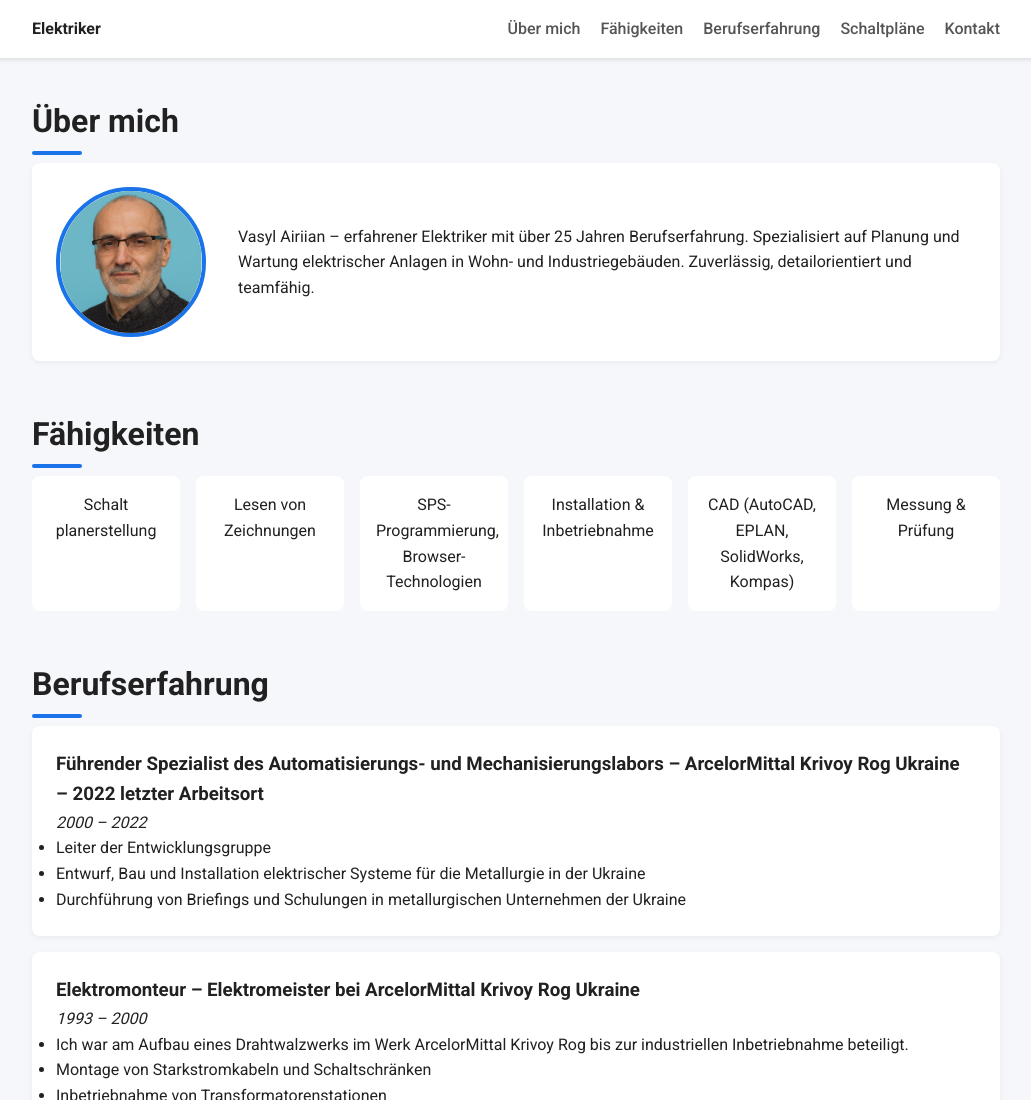
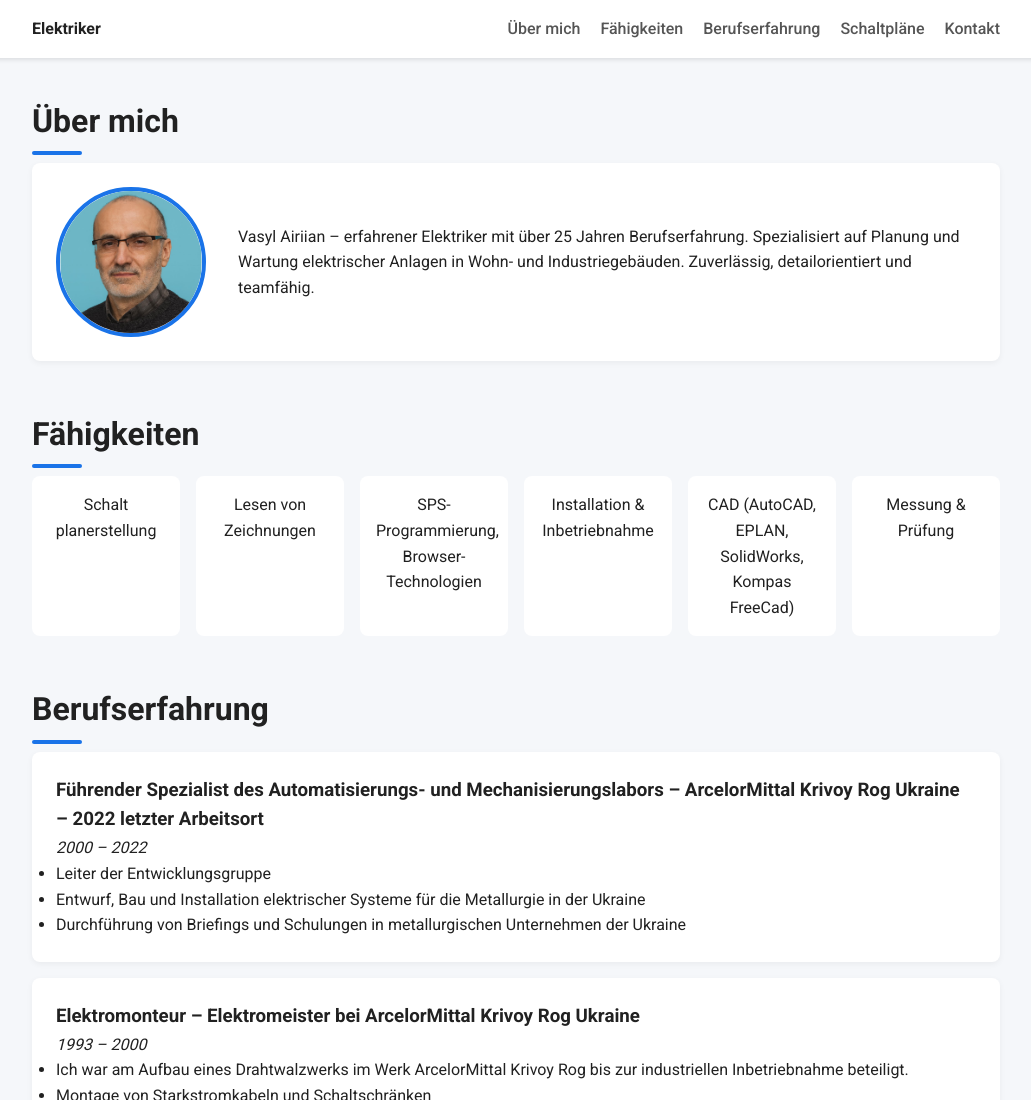
Before and after one commit to Reshayri/resumeOffingen, a plain HTML site: page index.html in a window 1280 px wide. Shown: the top 1100 px of the page, without its empty margins (124-1155 px from the left). Drawn offline with Linux system fonts and the light colour scheme; a small style sheet from the web is missing.

Commit message:
Update index.html

```diff
--- a/index.html
+++ b/index.html
@@ -49,7 +49,7 @@
         <div class="skill">Lesen von Zeichnungen</div>
         <div class="skill">SPS-Programmierung, Browser-Technologien </div>
         <div class="skill">Installation & Inbetriebnahme</div>
-        <div class="skill">CAD (AutoCAD, EPLAN, SolidWorks, Kompas)</div>
+        <div class="skill">CAD (AutoCAD, EPLAN, SolidWorks, Kompas FreeCad)</div>
         <div class="skill">Messung & Prüfung</div>
       </div>
     </section>
@@ -129,4 +129,5 @@
 </body>
 
 
+
 </html>
```
